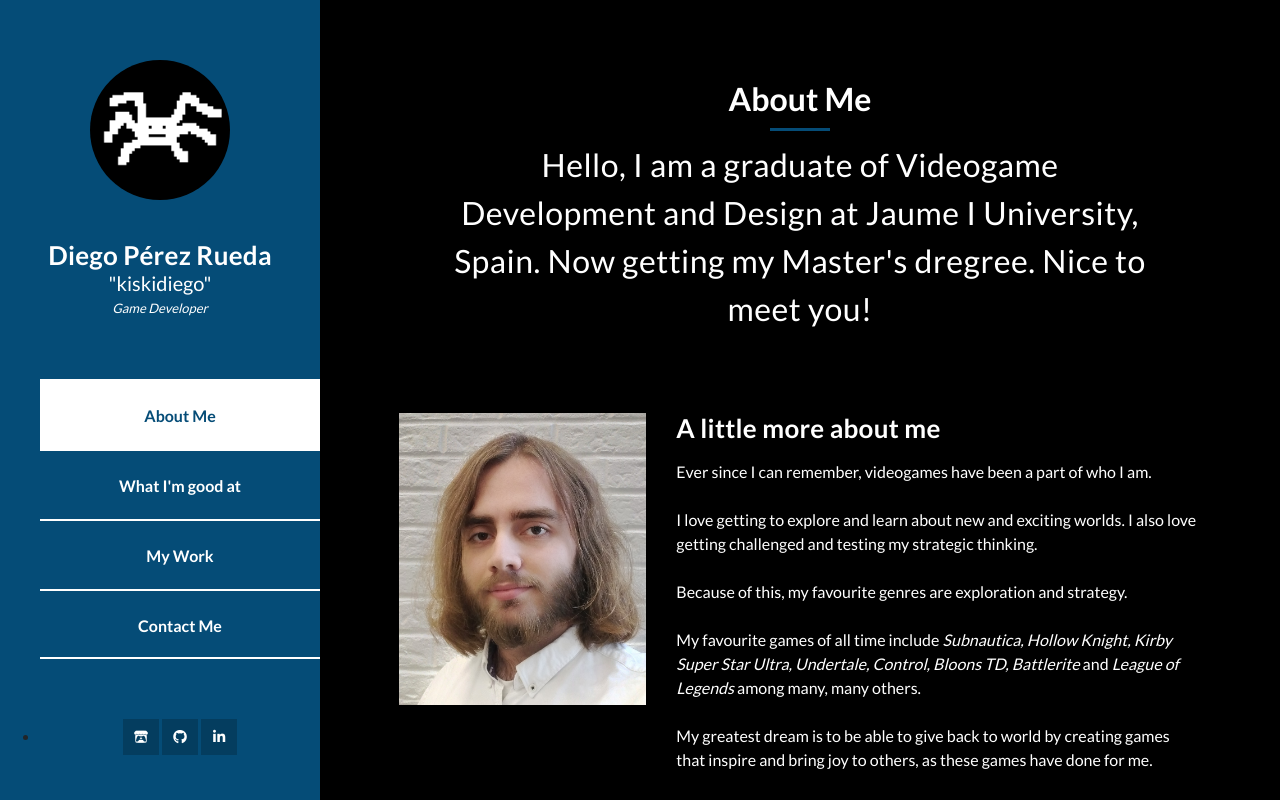
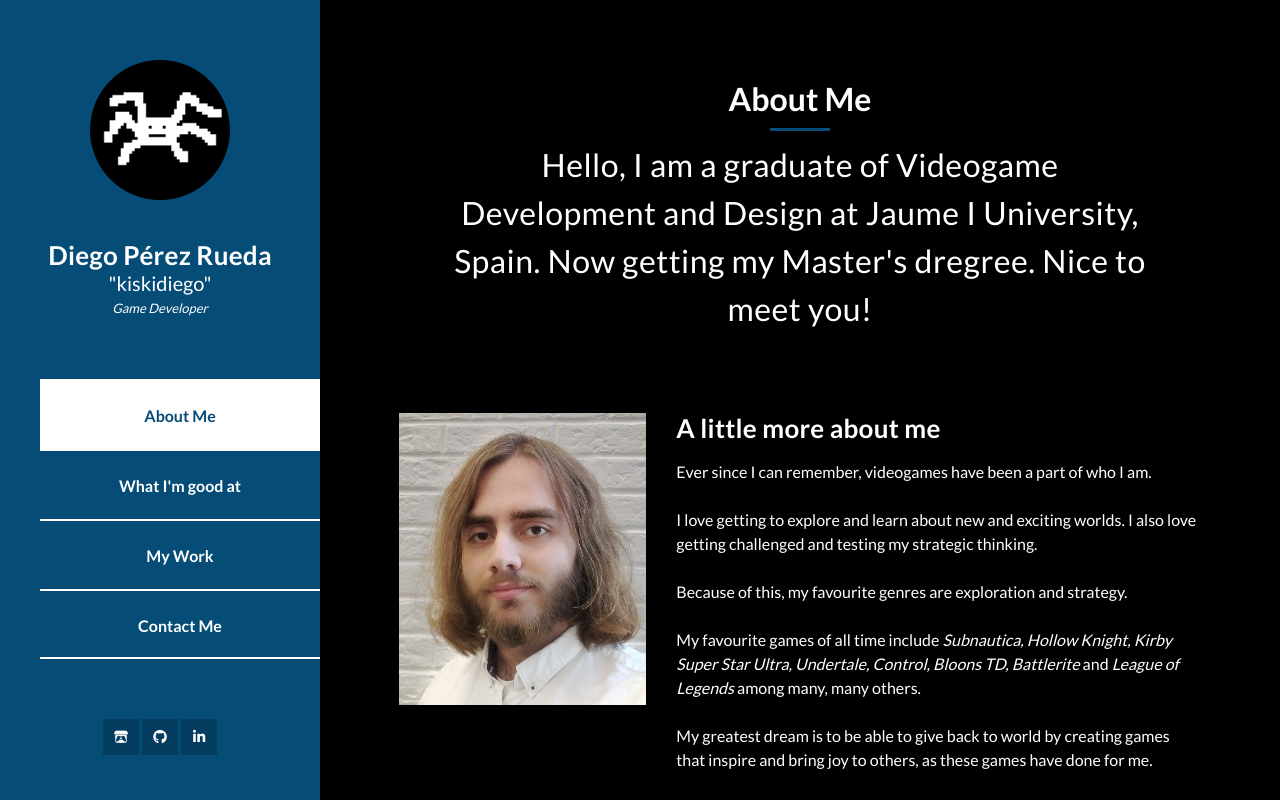
Before and after one commit to kiskidiego/kiskidiego.github.io, a plain HTML site: page index.html in a window 1280 px wide. Shown: the top 800 px of the page. Drawn offline with Linux system fonts and the light colour scheme.

Commit message:
fixed sidebar css

```diff
--- a/assets/css/style.css
+++ b/assets/css/style.css
@@ -153,6 +153,11 @@ html {
 
 .menu .social-network {
     margin-top: 60px;
+}
+
+.menu .social-network ul {
+    list-style: none;
+    padding: 0;
 }
 
 .menu .social-network ul li {
--- a/index.html
+++ b/index.html
@@ -51,7 +51,7 @@
               </ul>
             </nav>
             <div class="social-network">
-              <ul class="soial-icons">
+              <ul class="social-icons">
                 <li>
                   <a href="https://kiskidiego.itch.io/" target="_blank" rel="noopener noreferrer"><i class="fa-brands fa-itch-io"></i></a>
                   <a href="https://github.com/kiskidiego" target="_blank" rel="noopener noreferrer"><i class="fa fa-github"></i></a>
```
